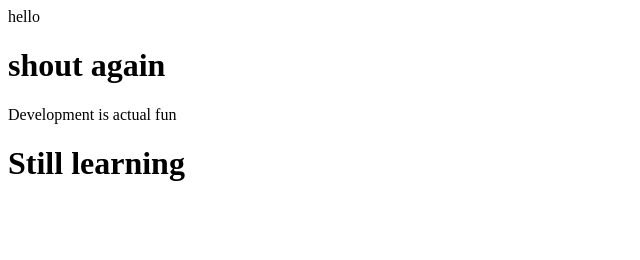
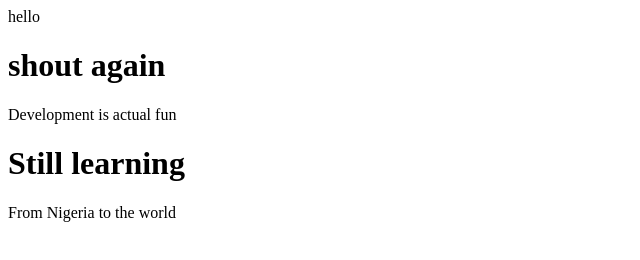
Before and after one commit to Victorujoshua/demo-repo, a plain HTML site: page index.html in a window 1280 px wide. Shown: the whole page, without its empty margins (0-640 px from the left). Drawn offline with Linux system fonts and the light colour scheme.

Commit message:
added new text in html

```diff
--- a/index.html
+++ b/index.html
@@ -5,3 +5,5 @@
 <p>Development is actual fun</p>
 
 <h1>Still learning</h1>
+
+<a>From Nigeria to the world</a>
```
